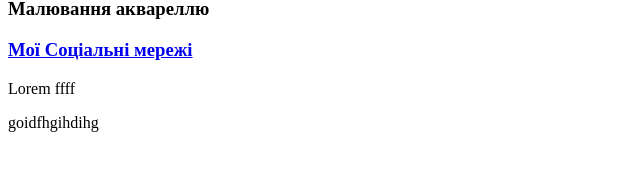
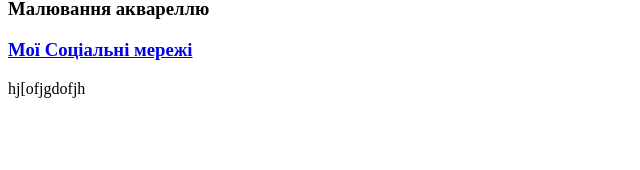
Before and after one commit to Eugenia2306/my_test_project, a plain HTML site: page index.html in a window 1280 px wide. Shown: the part 536-706 px from the top of the page, without its empty margins (0-640 px from the left). Drawn offline with Linux system fonts and the light colour scheme.

Commit message:
add new paragraf

```diff
--- a/index.html
+++ b/index.html
@@ -59,12 +59,8 @@
         <h3>
             <a href="https://www.instagram.com/terekhova.eugenia11?igsh=bGhyYmh0ZjQxMHFj&utm_source=qr">Мої Соціальні мережі</a>
         </h3>
-<p>
-    Lorem ffff
-</p>
-<p>
-    goidfhgihdihg
-</p>
+
+<p> hj[ofjgdofjh</p>
     </section>
 
 
```
